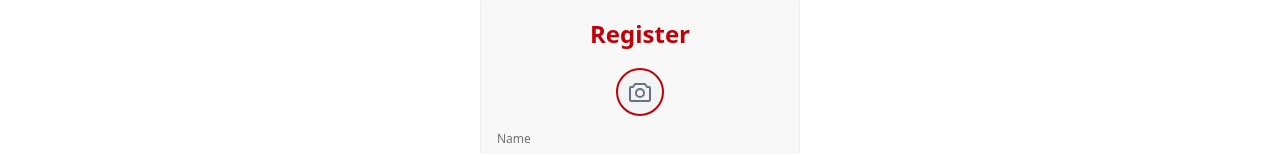
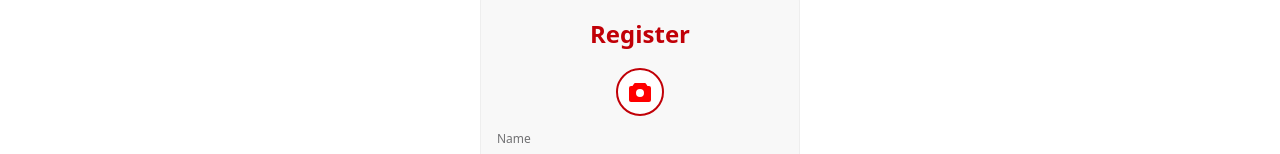
Before and after one commit to mrnirob143/floriva-glow-react-client, a React (Vite) app: page /register in a window 1280 px wide. Shown: the part 174-328 px from the top of the page. Built offline with nearby package versions, Linux system fonts and the light colour scheme.

Commit message:
cameracolor

```diff
--- a/src/Components/Register.jsx
+++ b/src/Components/Register.jsx
@@ -10,18 +10,18 @@ const Register = () => {
           Register
         </legend>
 
-        {/* Circular Image Upload with Camera Icon */}
+        {/* Circular Image Upload with Red Camera Icon */}
         <div className="mt-2 text-center">
           <label className="cursor-pointer inline-block">
             <input type="file" accept="image/*" className="hidden" />
-            <div className="w-12 h-12 mx-auto rounded-full border-2 border-red-700 flex items-center justify-center overflow-hidden bg-gray-100">
+            <div className="w-12 h-12 mx-auto rounded-full border-2 border-red-700 flex items-center justify-center overflow-hidden bg-white">
               {/* Camera Icon */}
               <svg
                 xmlns="http://www.w3.org/2000/svg"
-                className="h-6 w-6 text-gray-500"
-                fill="none"
+                className="h-6 w-6 text-red-700"
+                fill="red"
                 viewBox="0 0 24 24"
-                stroke="currentColor"
+                stroke="red"
               >
                 <path
                   strokeLinecap="round"
@@ -29,7 +29,7 @@ const Register = () => {
                   strokeWidth={2}
                   d="M3 7h2l2-3h10l2 3h2a1 1 0 011 1v12a1 1 0 01-1 1H3a1 1 0 01-1-1V8a1 1 0 011-1z"
                 />
-                <circle cx="12" cy="13" r="4" stroke="currentColor" strokeWidth={2} />
+                <circle cx="12" cy="13" r="5" fill="white" stroke="red" strokeWidth={2} />
               </svg>
             </div>
           </label>
@@ -56,7 +56,6 @@ const Register = () => {
           </button>
         </form>
 
-        {/* Login link */}
         <div className="mt-3 text-center text-sm">
           Already have an Account?{' '}
           <Link to="/login" className="text-red-700 font-semibold hover:underline">
```
